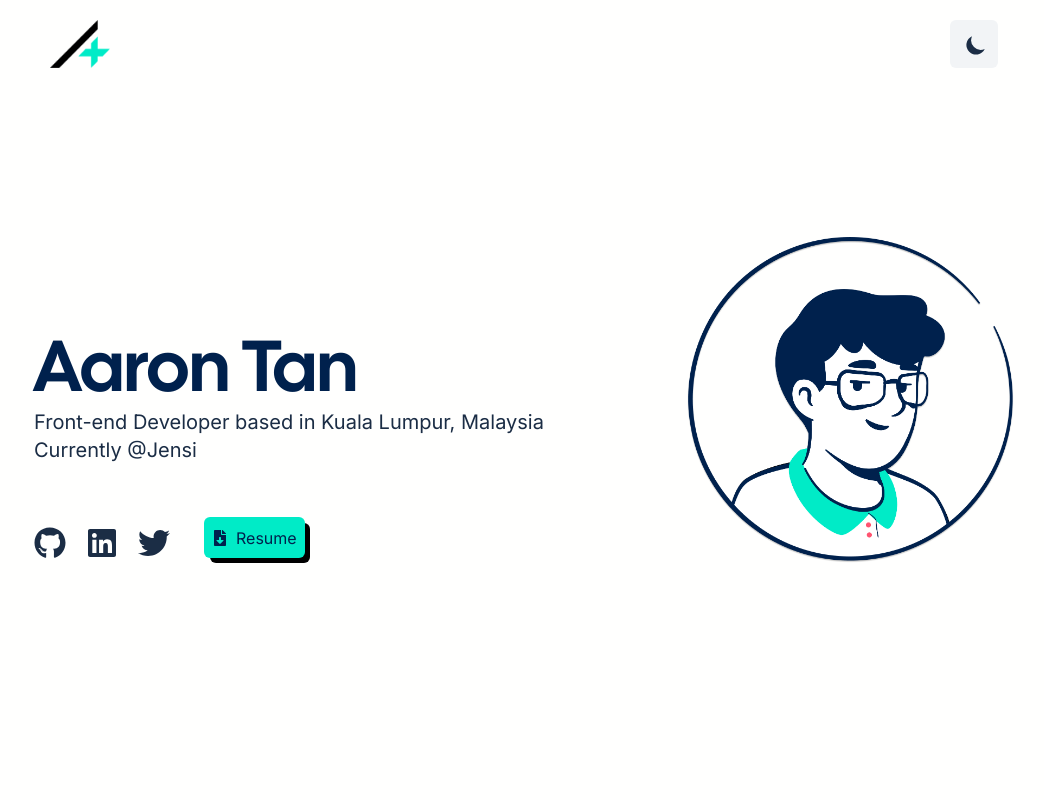
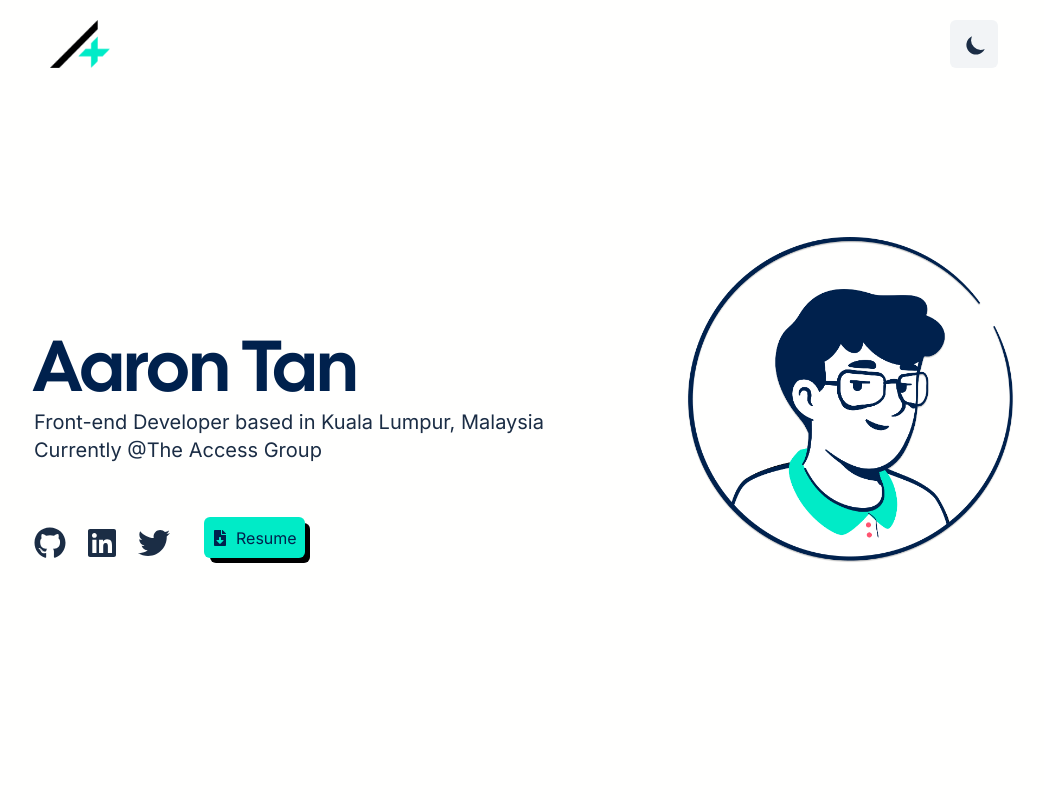
Before and after one commit to aaron1999x/aaron-portfolio, a Next.js app: page / in a window 1280 px wide. Shown: the top 800 px of the page, without its empty margins (116-1160 px from the left). Built offline with nearby package versions, Linux system fonts and the light colour scheme; no server answers.

Commit message:
update hero link

```diff
--- a/components/Hero.jsx
+++ b/components/Hero.jsx
@@ -37,7 +37,12 @@ const Hero = () => {
               <p>
                 Currently{' '}
                 <span className="">
-                  <Link href={'https://www.jensi.io/'}>@Jensi</Link>
+                  <Link
+                    href={'https://www.theaccessgroup.com/en-my/'}
+                    target="_blank"
+                  >
+                    @The Access Group
+                  </Link>
                 </span>
               </p>
             </motion.div>
```
